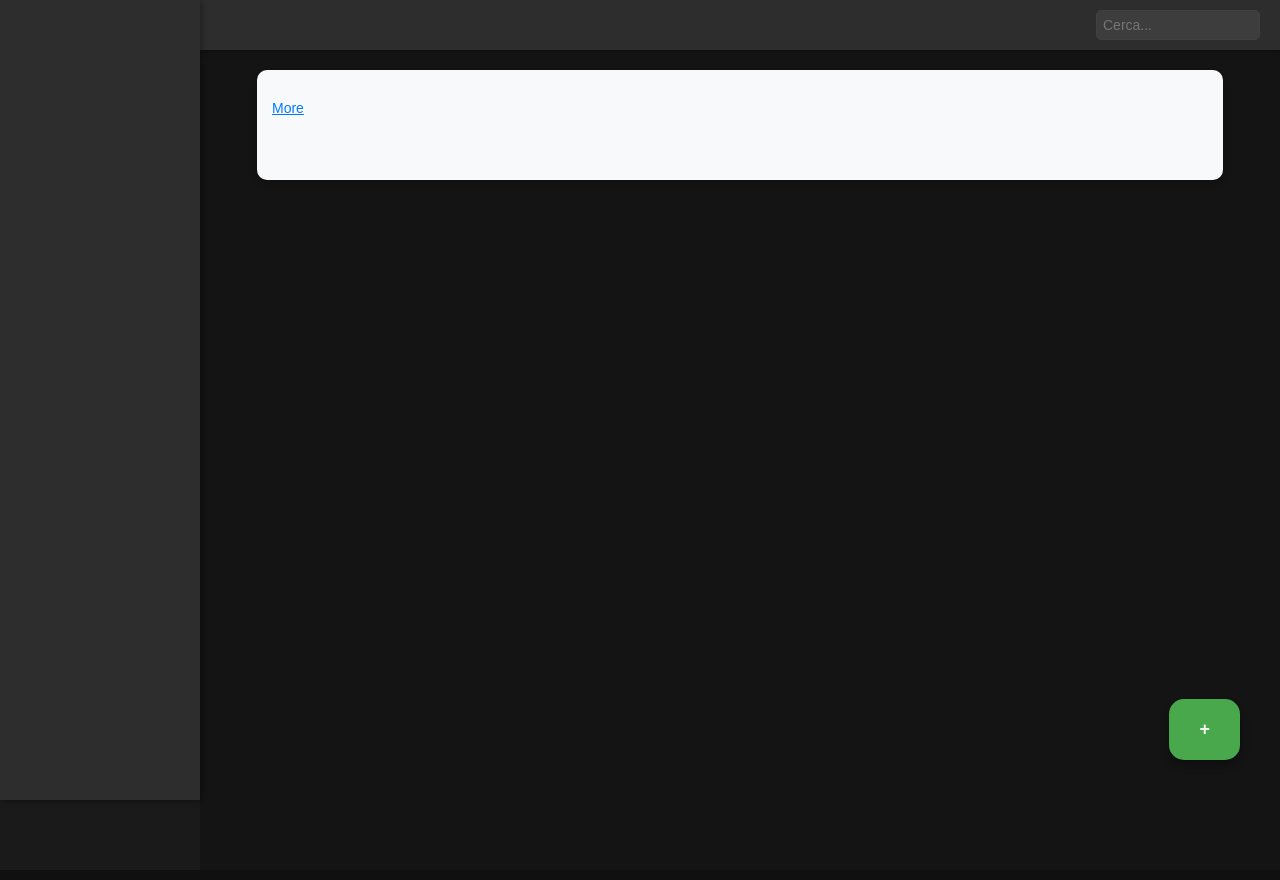
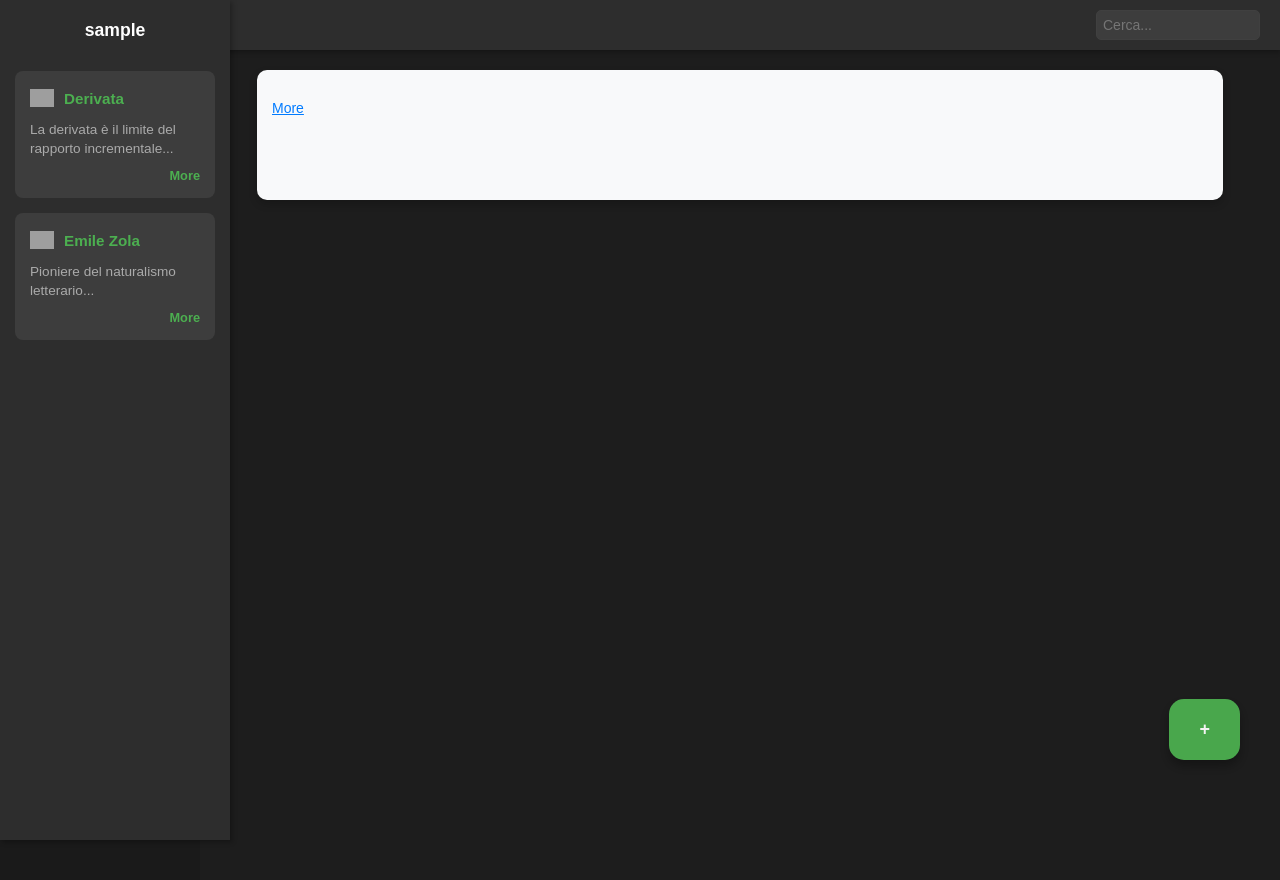
Before and after one commit to ChenDario/info_projects_beta, a PHP site: page /pages/home.php in a window 1280 px wide. Before the commit the page ends 800 px from the top, so only its background shows below. Run offline with PHP 8.4, Linux system fonts and the light colour scheme; the visitor is signed in with stand-in values (Sample User, id 1); tables that the repository leaves empty or names only in its code hold one stand-in row (values such as "Sample post"); data that the repository does not hold is empty; grey boxes are pictures that could not be loaded.

Commit message:
updates and sidebar

```diff
--- a/css/home.css
+++ b/css/home.css
@@ -23,8 +23,85 @@ body {
     width: 200px;
     height: 100%;
     background-color: #2d2d2d;
+    padding: 20px 15px;
+    overflow-y: auto;
     z-index: 1000;
     box-shadow: 2px 2px 5px rgba(0, 0, 0, 0.3);
+}
+
+.sidebar-profile {
+    text-align: center;
+    margin-bottom: 30px;
+}
+
+.profile-icon {
+    width: 80px;
+    height: 80px;
+    border-radius: 50%;
+    object-fit: cover;
+    margin-bottom: 10px;
+    border: 2px solid #4CAF50;
+}
+
+.username {
+    color: #fff;
+    font-size: 1.1em;
+    margin: 0;
+}
+
+.sidebar-item {
+    background: #3d3d3d;
+    border-radius: 8px;
+    padding: 15px;
+    margin-bottom: 15px;
+    transition: transform 0.2s ease;
+}
+
+.sidebar-item:hover {
+    transform: translateX(5px);
+}
+
+.item-header {
+    display: flex;
+    align-items: center;
+    gap: 10px;
+    margin-bottom: 10px;
+}
+
+.item-icon {
+    width: 24px;
+    height: 24px;
+    object-fit: contain;
+}
+
+.item-header h4 {
+    color: #4CAF50;
+    margin: 0;
+    font-size: 0.95em;
+}
+
+.item-content {
+    color: #aaa;
+    font-size: 0.85em;
+    line-height: 1.4;
+    margin: 0 0 10px 0;
+    display: -webkit-box;
+    -webkit-line-clamp: 3;
+    -webkit-box-orient: vertical;
+    overflow: hidden;
+}
+
+.item-more {
+    color: #4CAF50;
+    text-decoration: none;
+    font-size: 0.8em;
+    font-weight: bold;
+    display: block;
+    text-align: right;
+}
+
+.item-more:hover {
+    text-decoration: underline;
 }
 
 .navbar {
@@ -67,13 +144,13 @@ body {
     right: 0;
     height: auto;
     padding: 20px;
-    padding-bottom: 50px;
-    background-color: #141414;
+    background-color: #1d1d1d;
     overflow-y: auto;
     display: flex;
     flex-wrap: wrap;
     gap: 10px;
-    height: calc(100vh - 50px); /* Imposta l'altezza per consentire lo scroll */
+    padding-bottom: 100px; /* Aumenta questo valore */
+    height: calc(100vh - 50px - 40px); /* Aggiusta l'altezza considerando il padding */
 }
 
 .card {
@@ -81,7 +158,7 @@ body {
     margin-left: auto;
     margin-right: auto;
     margin-bottom: 15px; /* Riduci lo spazio tra le card */
-    height: 10vh;
+    height: 100px;
     background-color: #f8f9fa;
     color: #333;
     padding: 15px;
@@ -113,6 +190,11 @@ body {
     overflow: hidden;
     text-overflow: ellipsis; /* Aggiunge i puntini di sospensione se il testo è troppo lungo */
 }
+
+.card:last-child {
+    margin-bottom: 60px; /* Extra spazio sotto l'ultima card */
+}
+
 .read-more {
     display: block;
     color: #007bff;
--- a/pages/home.php
+++ b/pages/home.php
@@ -45,7 +45,34 @@
 </head>
 <body>
     <div>
-        <div class="sidebar"></div>
+        <!-- Modifica la parte della sidebar nel body -->
+        <div class="sidebar">
+            <!-- Sezione profilo/icona -->
+            <div class="sidebar-profile">
+                <h3 class="username"><?php echo $_SESSION['username']; ?></h3>
+            </div>
+
+            <!-- Sezioni informative -->
+            <div class="sidebar-sections">
+                <div class="sidebar-item">
+                    <div class="item-header">
+                        <img src="../path/to/icon1.png" alt="Icon" class="item-icon">
+                        <h4>Derivata</h4>
+                    </div>
+                    <p class="item-content">La derivata è il limite del rapporto incrementale...</p>
+                    <a href="#" class="item-more">More</a>
+                </div>
+
+                <div class="sidebar-item">
+                    <div class="item-header">
+                        <img src="../path/to/icon2.png" alt="Icon" class="item-icon">
+                        <h4>Emile Zola</h4>
+                    </div>
+                    <p class="item-content">Pioniere del naturalismo letterario...</p>
+                    <a href="#" class="item-more">More</a>
+                </div>
+            </div>
+        </div>
         <div class="navbar">
             <input type="text" class="search-bar" placeholder="Cerca...">
         </div>
```
